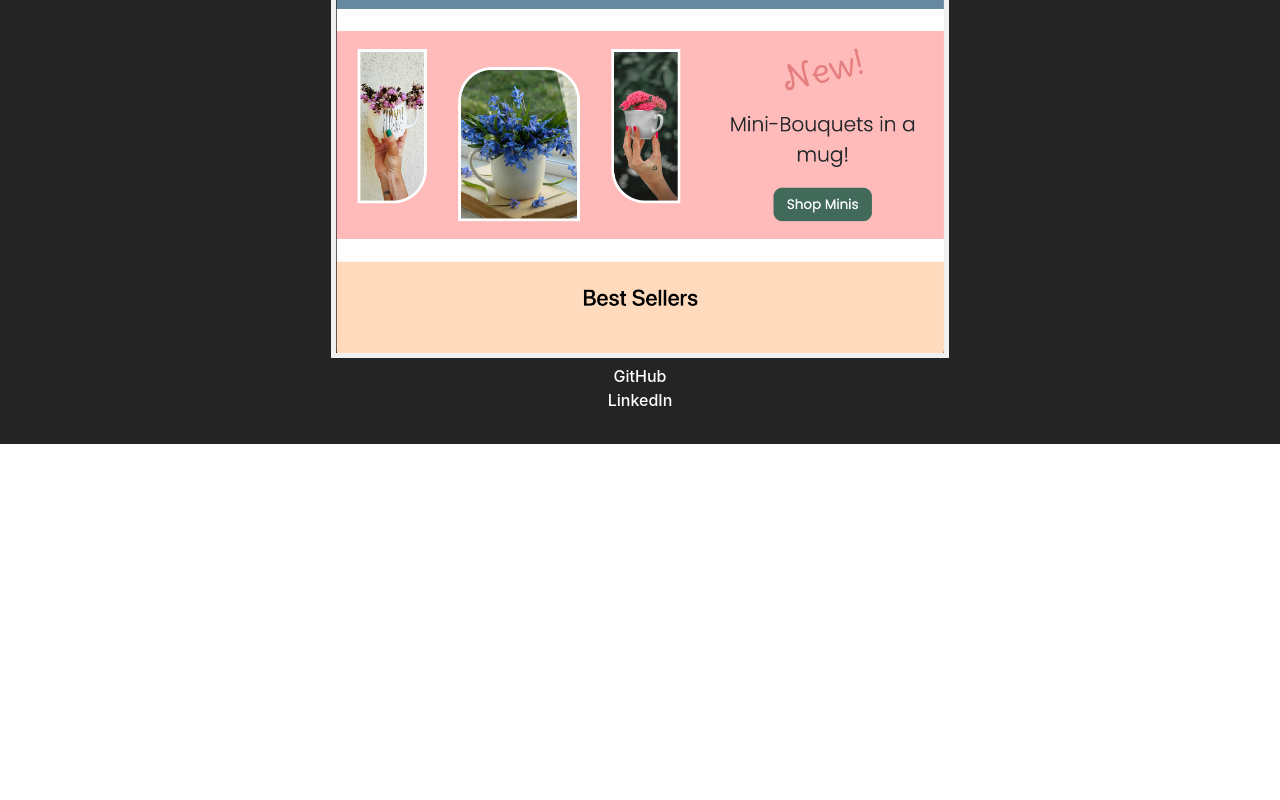
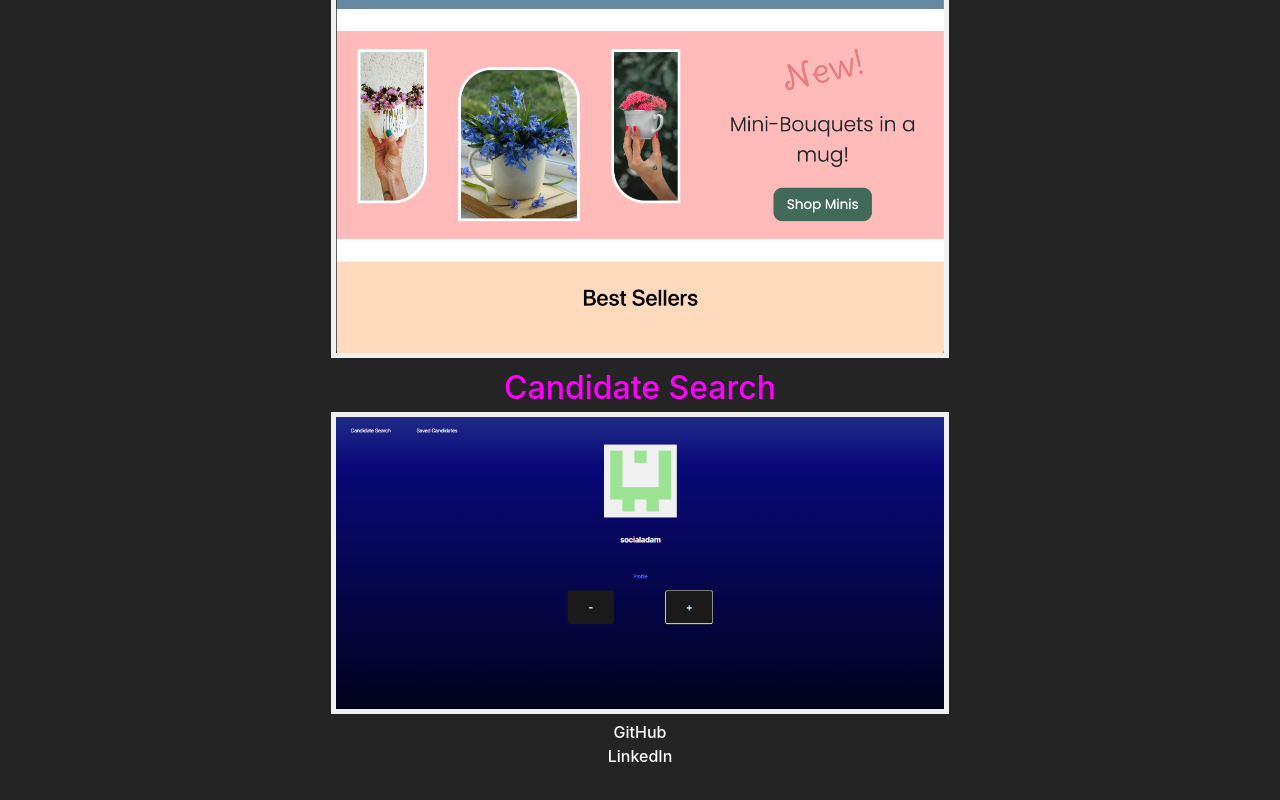
Before and after one commit to ElBoyTM/React-Portfolio, a React (Vite) app in the folder Develop/: page /Portfolio in a window 1280 px wide. Shown: the part 2571-3371 px from the top of the page. Before the commit the page ends 3015 px from the top, so only its background shows below. Built offline with nearby package versions, Linux system fonts and the light colour scheme.

Commit message:
added candidate search

```diff
--- a/Develop/src/components/Project.jsx
+++ b/Develop/src/components/Project.jsx
@@ -30,6 +30,11 @@ const projects = [
         name: "Phoebe's Flowers (group project)",
         image: "/photos/Phoebe.png",
         link: "https://github.com/ElBoyTM/Phoebe-s-Flowers"
+    },
+    {
+        name: "Candidate Search",
+        image: "/photos/CandidateSearch.png",
+        link: "https://github.com/ElBoyTM/Candidate-Search"
     }
 ];
 
```
Also changed, not shown: Develop/public/photos/CandidateSearch.png (added).
